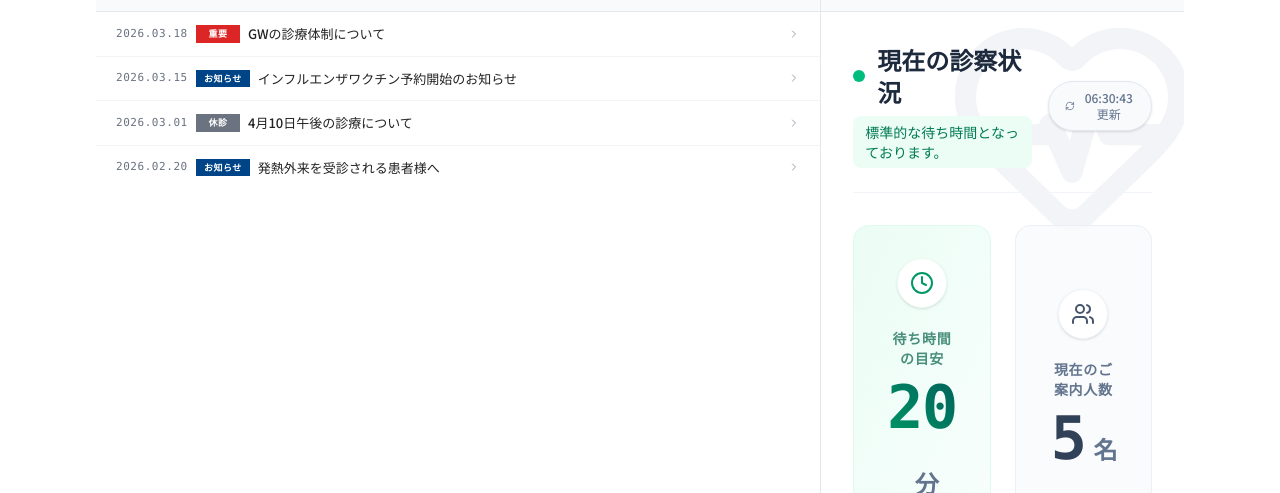
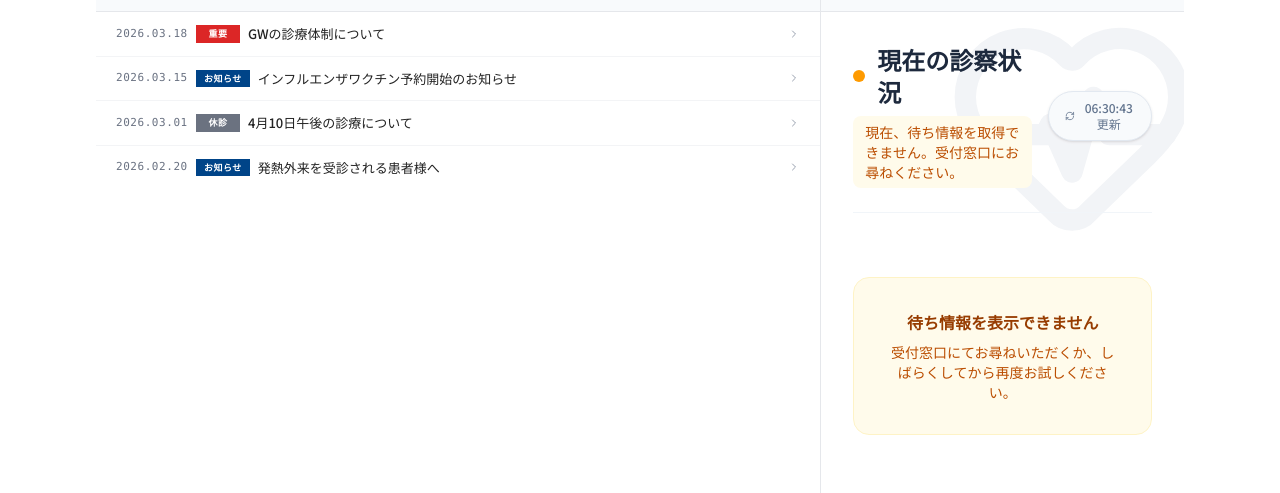
Before and after one commit to keoppp/democlinic, a Next.js app: page / in a window 1280 px wide. Shown: the part 459-952 px from the top of the page. Built offline with nearby package versions, Linux system fonts and the light colour scheme; no server answers.

Commit message:
feat: n8n webhook連携 - 待ち人数のモックデータ廃止、n8n未応答時は取得不可表示に変更

```diff
--- a/src/app/api/waiting-status/route.ts
+++ b/src/app/api/waiting-status/route.ts
@@ -2,38 +2,23 @@ import { NextResponse } from 'next/server';
 import { N8N_CONFIG } from '@/config/clinic-data';
 
 export async function GET() {
-    // ① 設定ファイルから n8n Webhook URL を取得して使用するロジック
     const webhookUrl = N8N_CONFIG.WAITING_STATUS_WEBHOOK_URL;
 
     if (webhookUrl) {
         try {
-            // 実際の実装パターン (n8nがある場合)
             const n8nResponse = await fetch(webhookUrl, { next: { revalidate: 0 } });
             if (n8nResponse.ok) {
                 const data = await n8nResponse.json();
-                return NextResponse.json(data);
+                return NextResponse.json({ available: true, ...data });
             }
         } catch (error) {
             console.error("n8n Webhook Error (Waiting Status):", error);
-            // エラー時はフェールセーフ稼働 (下部のモックデータにフォールバック)
         }
     }
 
-    // ② n8n URLが設定されていない、または通信エラー時のモックデータ (デモ用)
-    const randomWait = Math.floor(Math.random() * 5) * 5 + 10;
-    const randomCount = Math.floor(randomWait / 4);
-
-    // ユーザー要件追加: ダッシュボードで表示する「気配り」メッセージ
-    let statusMessage = "現在、診察はスムーズに進んでいます。";
-    if (randomWait >= 25) {
-        statusMessage = "急患対応のため少しお時間をいただいています。申し訳ございません。";
-    } else if (randomWait >= 15) {
-        statusMessage = "標準的な待ち時間となっております。";
-    }
-
+    // n8n未応答・未設定時はデータなしを返す（モックデータは表示しない）
     return NextResponse.json({
-        waitTimeMinutes: randomWait,
-        waitingCount: randomCount,
-        statusMessage: statusMessage
+        available: false,
+        statusMessage: '現在、待ち情報を取得できません。受付窓口にお尋ねください。'
     });
 }
--- a/src/components/dashboard/WaitingStatus.tsx
+++ b/src/components/dashboard/WaitingStatus.tsx
@@ -5,6 +5,7 @@ import { Clock, Users, RefreshCw, HeartPulse } from 'lucide-react';
 
 export default function WaitingStatus() {
     const [status, setStatus] = useState({
+        available: false,
         waitTimeMinutes: '--',
         waitingCount: '--',
         statusMessage: 'データを取得しています...',
@@ -18,16 +19,31 @@ export default function WaitingStatus() {
             const res = await fetch('/api/waiting-status');
             if (res.ok) {
                 const data = await res.json();
+                if (data.available) {
                     setStatus({
+                        available: true,
                         waitTimeMinutes: data.waitTimeMinutes,
                         waitingCount: data.waitingCount,
                         statusMessage: data.statusMessage || '現在、通常通りご案内しております。',
                         lastUpdated: new Date().toLocaleTimeString('ja-JP', { hour: '2-digit', minute: '2-digit', second: '2-digit' })
                     });
+                } else {
+                    setStatus({
+                        available: false,
+                        waitTimeMinutes: '--',
+                        waitingCount: '--',
+                        statusMessage: data.statusMessage || '現在、待ち情報を取得できません。',
+                        lastUpdated: new Date().toLocaleTimeString('ja-JP', { hour: '2-digit', minute: '2-digit', second: '2-digit' })
+                    });
+                }
             }
         } catch (error) {
             console.error('Failed to fetch waiting status', error);
-            setStatus(prev => ({ ...prev, statusMessage: '最新情報の取得に失敗しました。窓口までお尋ねください。' }));
+            setStatus(prev => ({
+                ...prev,
+                available: false,
+                statusMessage: '最新情報の取得に失敗しました。窓口までお尋ねください。'
+            }));
         } finally {
             setTimeout(() => setLoading(false), 500);
         }
@@ -50,13 +66,12 @@ export default function WaitingStatus() {
                 <div>
                     <h2 className="text-2xl font-black flex items-center gap-3 text-slate-800">
                         <span className="relative flex h-3 w-3">
-                            <span className="animate-ping absolute inline-flex h-full w-full rounded-full bg-emerald-400 opacity-75"></span>
-                            <span className="relative inline-flex rounded-full h-3 w-3 bg-emerald-500"></span>
+                            <span className={`animate-ping absolute inline-flex h-full w-full rounded-full ${status.available ? 'bg-emerald-400' : 'bg-amber-400'} opacity-75`}></span>
+                            <span className={`relative inline-flex rounded-full h-3 w-3 ${status.available ? 'bg-emerald-500' : 'bg-amber-500'}`}></span>
                         </span>
                         現在の診察状況
                     </h2>
-                    {/* User Feature: Display n8n generated message */}
-                    <p className="text-emerald-700 font-medium text-sm mt-2 flex items-center bg-emerald-50 px-3 py-1.5 rounded-lg w-fit">
+                    <p className={`font-medium text-sm mt-2 flex items-center px-3 py-1.5 rounded-lg w-fit ${status.available ? 'text-emerald-700 bg-emerald-50' : 'text-amber-700 bg-amber-50'}`}>
                         {status.statusMessage}
                     </p>
                 </div>
@@ -70,6 +85,7 @@ export default function WaitingStatus() {
                 </button>
             </div>
 
+            {status.available ? (
                 <div className="relative z-10 grid grid-cols-1 md:grid-cols-2 gap-6">
                     <div className="bg-gradient-to-br from-emerald-50 to-teal-50/50 rounded-2xl p-6 md:p-8 border border-emerald-100/60 flex flex-col items-center justify-center text-center transition-all hover:shadow-md">
                         <div className="flex items-center justify-center p-3 bg-white rounded-full text-emerald-600 mb-5 shadow-sm border border-emerald-50">
@@ -93,6 +109,14 @@ export default function WaitingStatus() {
                         </div>
                     </div>
                 </div>
+            ) : (
+                <div className="relative z-10 flex flex-col items-center justify-center text-center py-8">
+                    <div className="bg-amber-50 rounded-2xl p-8 border border-amber-100 w-full">
+                        <p className="text-amber-800 font-bold text-base mb-2">待ち情報を表示できません</p>
+                        <p className="text-amber-700 text-sm">受付窓口にてお尋ねいただくか、しばらくしてから再度お試しください。</p>
+                    </div>
+                </div>
+            )}
         </div>
     );
 }
```
Lines whose indentation alone changed are shown as unchanged.
